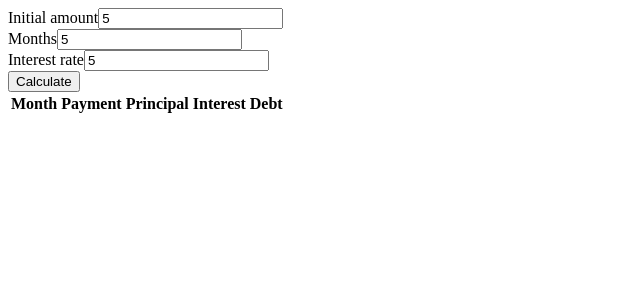
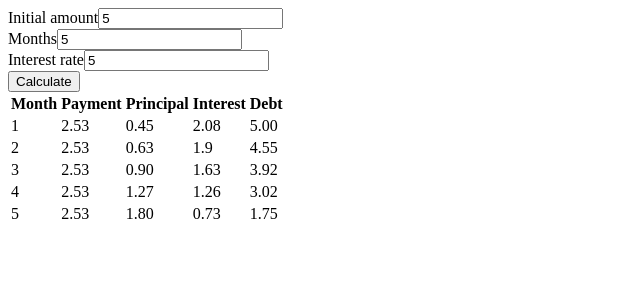
Before and after one commit to AhmadShahbalayev/Loan-Calculator-on-React-Hooks, a React (Create React App) app: page / in a window 1280 px wide. Both pictures are taken after typing "5", "5", "5" into the empty fields and a click on the button "Calculate". Shown: the top 300 px of the page, without its empty margins (0-640 px from the left). Built offline with nearby package versions, Linux system fonts and the light colour scheme.

Commit message:
fix formula

```diff
--- a/src/components/LoanTable.jsx
+++ b/src/components/LoanTable.jsx
@@ -15,12 +15,6 @@ export default props => {
         const monthlyRate = parsedRate / 12;
         const payment = parsedDebt * (monthlyRate / (1 - Math.pow(1 + monthlyRate, -parsedTime)));
 
-        // Creating values for UI:
-        let uiDebt = parsedDebt.toFixed(2);
-        const uiInterestRate = (parsedRate * 100).toFixed(2);
-        const uiPayment = payment.toFixed(2);
-        const uiTotalDebt = (payment * parsedTime).toFixed(2);
-
         // Array to map tbody:
         const tableBody = [];
 
@@ -28,18 +22,19 @@ export default props => {
             let calculatedInterest = 0;
             let monthlyPrincipal = 0;
 
-            calculatedInterest = (parsedDebt * monthlyRate).toFixed(2);
+            calculatedInterest = +(+parsedDebt * monthlyRate).toFixed(2);
             monthlyPrincipal = (payment - calculatedInterest).toFixed(2);
 
             let obj = {
                 month: i + 1,
-                debt: uiDebt,
+                payment: payment.toFixed(2),
+                debt: parsedDebt.toFixed(2),
                 rate: calculatedInterest,
                 principal: monthlyPrincipal
             }
 
             tableBody.push(obj);
-            uiDebt -= monthlyPrincipal;
+            parsedDebt -= monthlyPrincipal;
         }
 
         return tableBody;
@@ -57,7 +52,17 @@ export default props => {
                 </tr>
             </thead>
             <tbody>
-                {/* Here will be table body... */}
+                {
+                    amortize(parsedDebt, parsedTime, parsedRate).map(row => {
+                        return <tr>
+                            <td>{row.month}</td>
+                            <td>{row.payment}</td>
+                            <td>{row.principal}</td>
+                            <td>{row.rate}</td>
+                            <td>{row.debt}</td>
+                        </tr>
+                    })
+                }
             </tbody>
         </table>
     )
```
